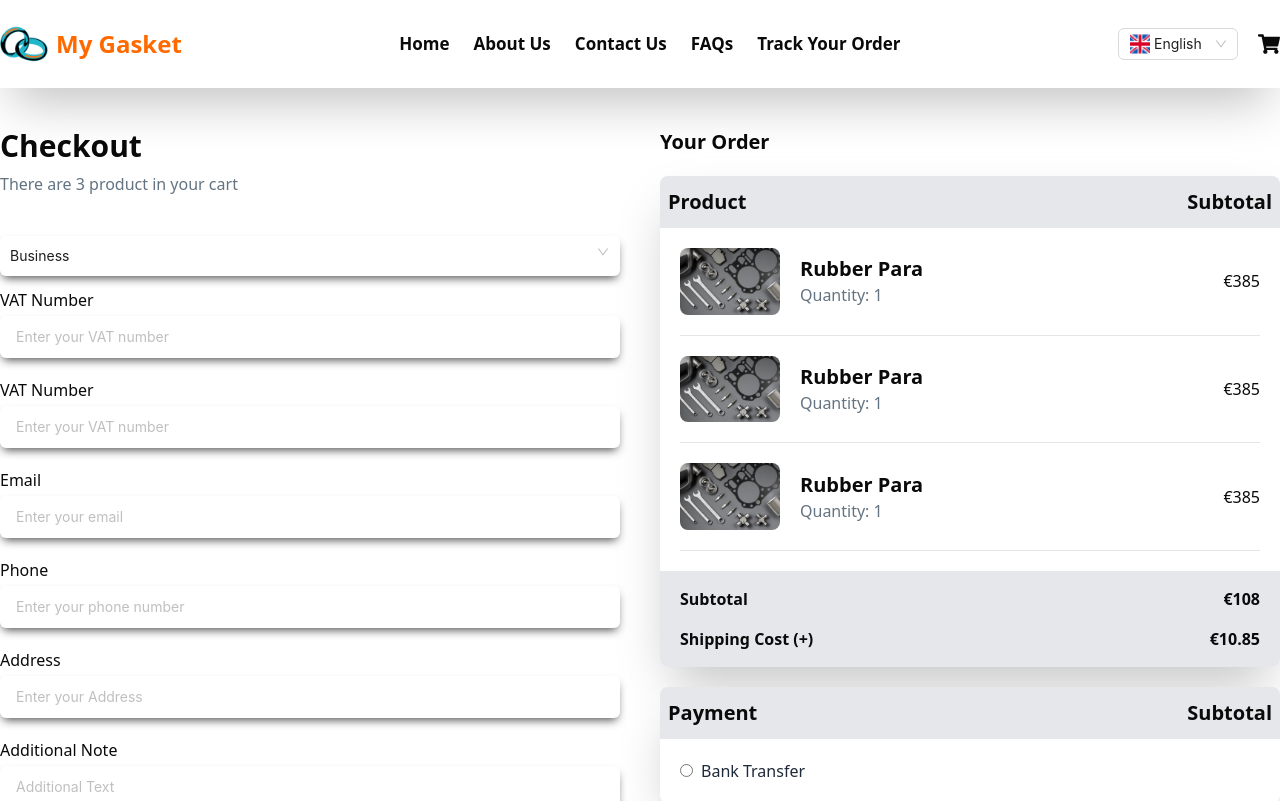
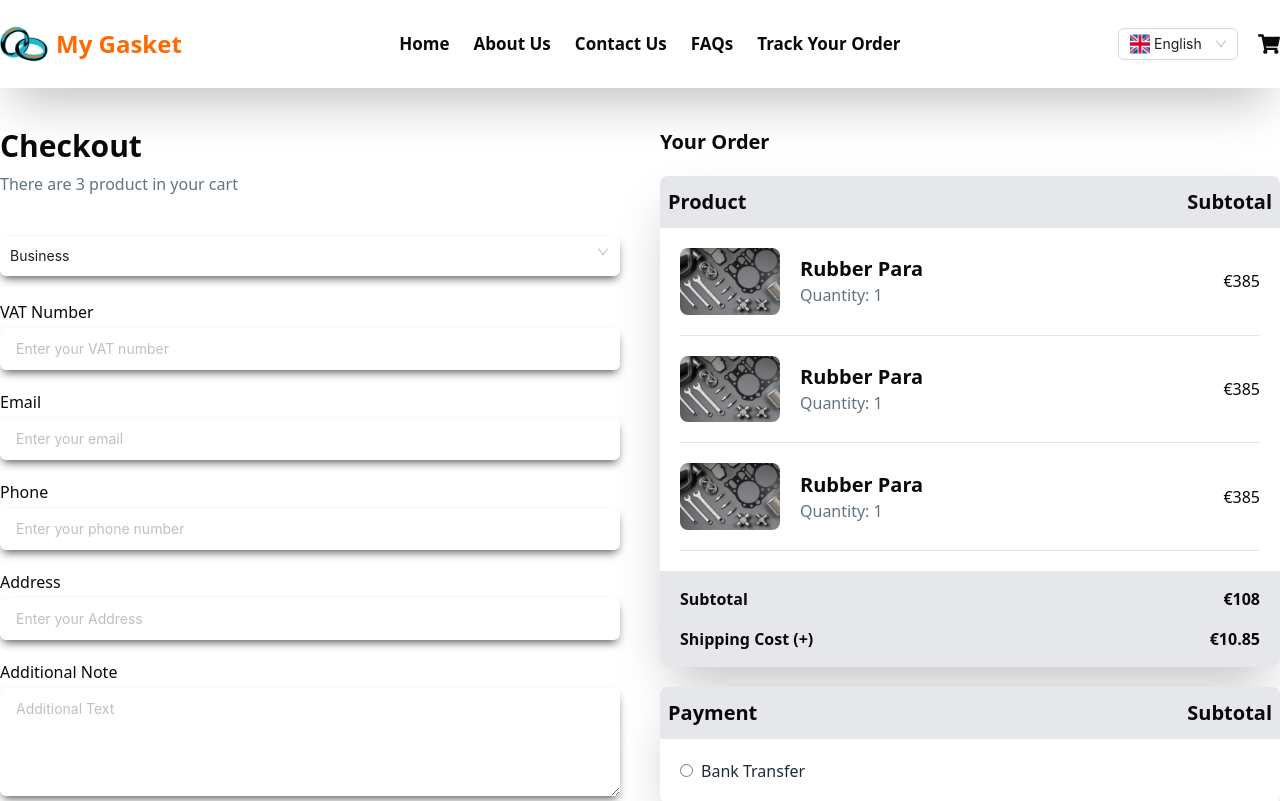
Before and after one commit to shukumar-542/my-gasket, a Next.js app: page /checkout in a window 1280 px wide. Shown: the top 801 px of the page. Built offline with nearby package versions, Linux system fonts and the light colour scheme.

Commit message:
Fix checkout page design issue

```diff
--- a/src/app/(withCommonLayout)/checkout/page.tsx
+++ b/src/app/(withCommonLayout)/checkout/page.tsx
@@ -34,13 +34,14 @@ const CheckOutPage = () => {
 
           {businessType == "business" ? (
             <div>
-              <p className="mt-5 mb-1">VAT Number</p>
+              <p className="mt-8 mb-1">VAT Number</p>
               <Input
                 rootClassName="custom-input"
                 placeholder="Enter your VAT number"
               />
             </div>
           ) : (
+            <>
               <div>
                 <p className="mt-5 mb-1">Full Name</p>
                 <Input
@@ -48,23 +49,16 @@ const CheckOutPage = () => {
                   placeholder="Enter your Full Name"
                 />
               </div>
-          )}
-
-          {
-            businessType == "business" ?  <div>
-            <p className="mt-5 mb-1">VAT Number</p>
-            <Input
-              rootClassName="custom-input"
-              placeholder="Enter your VAT number"
-            />
-          </div> : <div>
+              <div>
                 <p className="mt-5 mb-1">Social Security Number</p>
                 <Input
                   rootClassName="custom-input"
                   placeholder="Enter your Social Security Number"
                 />
               </div>
-          }
+            </>
+          )}
+
 
 
           <div>
```
Lines whose indentation alone changed are shown as unchanged.
